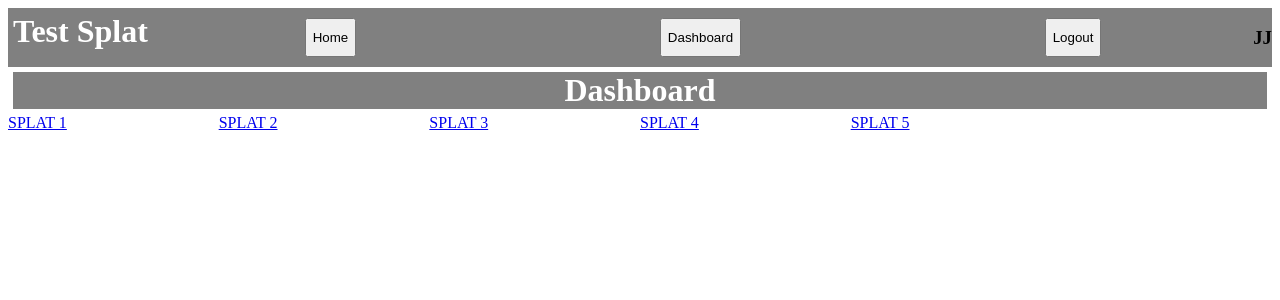
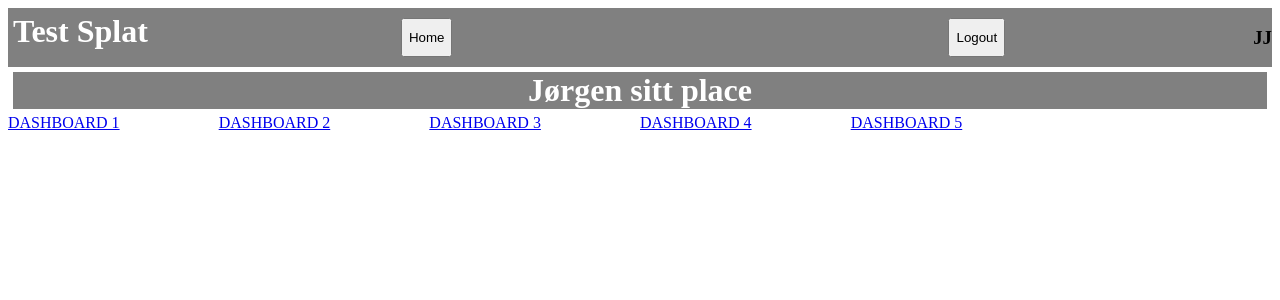
Before and after one commit to JorgenJohansen/test-splat, a Vue app: page /dashboard in a window 1280 px wide. Shown: the top 300 px of the page. Built offline with nearby package versions, Linux system fonts and the light colour scheme.

Commit message:
Small fixes to UI

```diff
--- a/src/components/Header.vue
+++ b/src/components/Header.vue
@@ -3,7 +3,6 @@
     <div id="header">
       <h1>Test Splat</h1>
     <router-link v-if="status[0]" to="/" tag="button">Home</router-link>
-    <router-link v-if="status[1]" to="/dashboard" tag="button">Dashboard</router-link>
     <router-link v-if="status[2]" to="/login" tag="button">Login</router-link>
     <router-link v-if="status[3]" to="/signup" tag="button" >Sign Up</router-link>
     <router-link v-if="status[4]" to="/" tag="button">Logout</router-link>
--- a/src/components/views/Dashboard.vue
+++ b/src/components/views/Dashboard.vue
@@ -1,7 +1,7 @@
 <template>
   <div id="app">
     <Header v-bind:status="[renderHome,renderDashboard,renderLogin,renderSignup,renderLogout,renderUser]"/>
-     <h1>Dashboard</h1>
+     <h1>Jørgen sitt place</h1>
 
      <div class="wrapper">
        <div class="link" v-for="splat in splats" :key="splat.title">
@@ -41,19 +41,19 @@ export default {
       return{
           splats:[
               {
-                  title:"Splat 1",
+                  title:"Dashboard 1",
               },
               {
-                  title:"Splat 2",
+                  title:"Dashboard 2",
               },
               {
-                  title:"Splat 3",
+                  title:"Dashboard 3",
               },
               {
-                  title:"Splat 4",
+                  title:"Dashboard 4",
               },
               {
-                  title:"Splat 5",
+                  title:"Dashboard 5",
               },
 
           ]
--- a/src/components/views/Home.vue
+++ b/src/components/views/Home.vue
@@ -4,7 +4,7 @@
 
     <h1>Hi and welcome to this test project</h1>
     <h3>Info</h3>
-    <p>To use this application you can go to <router-link to="/dashboard/splat">this link</router-link> to view notes and links.</p>
+    <p>To use this application you can go to <router-link to="/dashboard">this link</router-link> to view notes and links.</p>
     <p>If you want to create your own links/notes within your own dashboard,
         you have to signup or login.</p>
 
```
